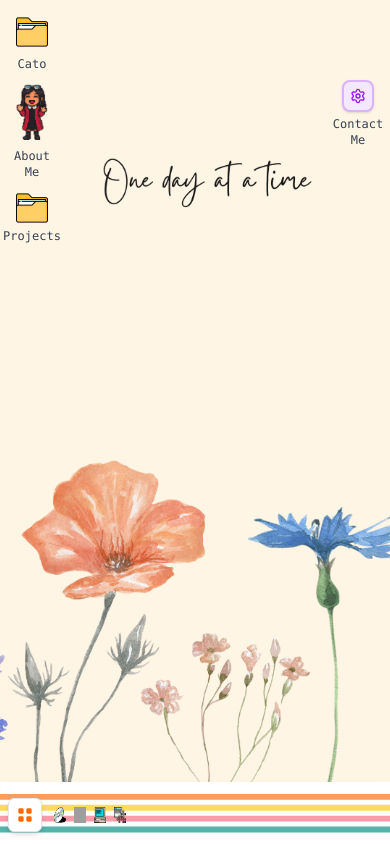
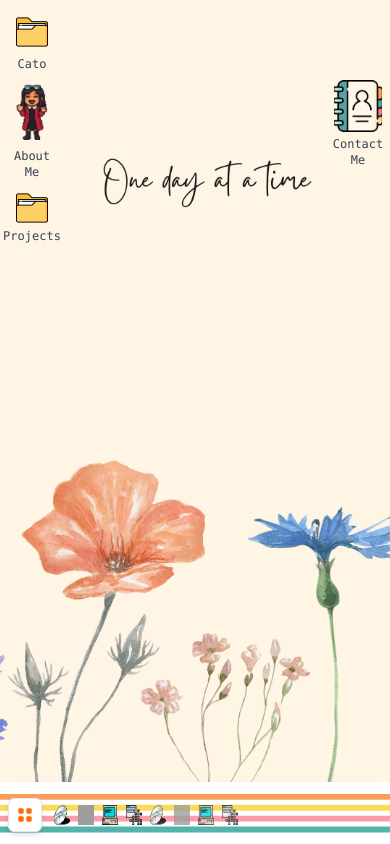
Before and after one commit to aaanishaaa/anisha-portfolio, a React (Vite) app in the folder frontend/: page / in a window 390 px wide. Built offline with nearby package versions, Linux system fonts and the light colour scheme; grey boxes are pictures that could not be loaded.

Commit message:
icons changed

```diff
--- a/frontend/src/components/Panel.jsx
+++ b/frontend/src/components/Panel.jsx
@@ -48,16 +48,38 @@ function Panel() {
           />
         </div>
 
-        {/* Retro Action Icons */}
+       { /* Retro Action Icons */}
           <div className="flex-shrink-0">
             <div className="flex items-center space-x-2 sm:space-x-4 md:space-x-6 lg:space-x-8 m-1 sm:m-2">
-            <img src={cd} alt="CD Icon" className="w-3 h-4 sm:w-6 sm:h-5 md:w-8 md:h-6 lg:w-12 lg:h-8 hover:scale-125 sm:hover:scale-150 transition-transform cursor-pointer" />
-            <img src={disk} alt="Disk Icon" className="w-3 h-4 sm:w-6 sm:h-5 md:w-8 md:h-6 lg:w-12 lg:h-8 hover:scale-125 sm:hover:scale-150 transition-transform cursor-pointer" />
-            <img src={comp} alt="Computer Icon" className="w-3 h-4 sm:w-6 sm:h-5 md:w-8 md:h-6 lg:w-12 lg:h-8 hover:scale-125 sm:hover:scale-150 transition-transform cursor-pointer" />
+              <img src={cd} alt="CD Icon" className="w-4 h-5 sm:w-6 sm:h-5 md:w-8 md:h-6 lg:w-12 lg:h-8 hover:scale-125 sm:hover:scale-150 transition-transform cursor-pointer" />
+              <img src={disk} alt="Disk Icon" className="w-4 h-5 sm:w-6 sm:h-5 md:w-8 md:h-6 lg:w-12 lg:h-8 hover:scale-125 sm:hover:scale-150 transition-transform cursor-pointer" />
+              <img src={comp} alt="Computer Icon" className="w-4 h-5 sm:w-6 sm:h-5 md:w-8 md:h-6 lg:w-12 lg:h-8 hover:scale-125 sm:hover:scale-150 transition-transform cursor-pointer" />
               <img
                 src={code}
                 alt="Code Icon"
-              className="w-3 h-4 sm:w-6 sm:h-5 md:w-8 md:h-6 lg:w-12 lg:h-8 hover:scale-125 sm:hover:scale-150 transition-transform cursor-pointer"
+                className="w-4 h-5 sm:w-6 sm:h-5 md:w-8 md:h-6 lg:w-12 lg:h-8 hover:scale-125 sm:hover:scale-150 transition-transform cursor-pointer"
+                onClick={() => setShowTerminal(true)}
+              />
+              {/* Extra icons for longer row */}
+              <img
+                src={cd}
+                alt="Extra CD Icon"
+                className="w-4 h-5 sm:w-6 sm:h-5 md:w-8 md:h-6 lg:w-12 lg:h-8 opacity-80 hover:scale-125 sm:hover:scale-150 transition-transform cursor-pointer"
+              />
+              <img
+                src={disk}
+                alt="Extra Disk Icon"
+                className="w-4 h-5 sm:w-6 sm:h-5 md:w-8 md:h-6 lg:w-12 lg:h-8 opacity-80 hover:scale-125 sm:hover:scale-150 transition-transform cursor-pointer"
+              />
+              <img
+                src={comp}
+                alt="Extra Computer Icon"
+                className="w-4 h-5 sm:w-6 sm:h-5 md:w-8 md:h-6 lg:w-12 lg:h-8 opacity-80 hover:scale-125 sm:hover:scale-150 transition-transform cursor-pointer"
+              />
+              <img
+                src={code}
+                alt="Extra Code Icon"
+                className="w-4 h-5 sm:w-6 sm:h-5 md:w-8 md:h-6 lg:w-12 lg:h-8 opacity-80 hover:scale-125 sm:hover:scale-150 transition-transform cursor-pointer"
                 onClick={() => setShowTerminal(true)}
               />
             </div>
--- a/frontend/src/components/Window.jsx
+++ b/frontend/src/components/Window.jsx
@@ -3,6 +3,7 @@ import { X, AlertCircle, Folder, Search, Palette, Settings } from 'lucide-react'
 import cat from '../assets/elements/cat.gif';
 import folder from '../assets/icons/folder.png';
 import me from '../assets/elements/me.png';
+import contacts from '../assets/icons/contacts.png';
 import AboutMe from './AboutMe';
 import Projects from './Projects';
 import Contact from './Contact';
@@ -95,10 +96,9 @@ export default function Window() {
       <div className="absolute right-2 sm:right-4 md:right-8 top-20 sm:top-24 md:top-32 space-y-3 sm:space-y-4 md:space-y-6">
         <div className="flex flex-col items-center space-y-1 sm:space-y-2 w-12 sm:w-16 md:w-20">
           <div
-            className="w-8 h-8 sm:w-10 sm:h-10 md:w-12 md:h-12 bg-purple-100 border-2 border-purple-300 rounded-lg flex items-center justify-center shadow-sm hover:scale-110 transition-transform duration-300 cursor-pointer"
             onClick={() => setShowContactMe(true)}
           >
-            <Settings className="w-4 h-4 sm:w-5 sm:h-5 md:w-6 md:h-6 text-purple-600" />
+           <img src={contacts} alt="Contact Me" className="w-13 h-13 object-cover hover:scale-110 transition-transform duration-300 cursor-pointer" />
           </div>
           <span className="text-xs text-gray-700 text-center">Contact Me</span>
         </div>
```
Also changed, not shown: frontend/src/assets/icons/contacts.png (added). Lines whose indentation alone changed are shown as unchanged.
